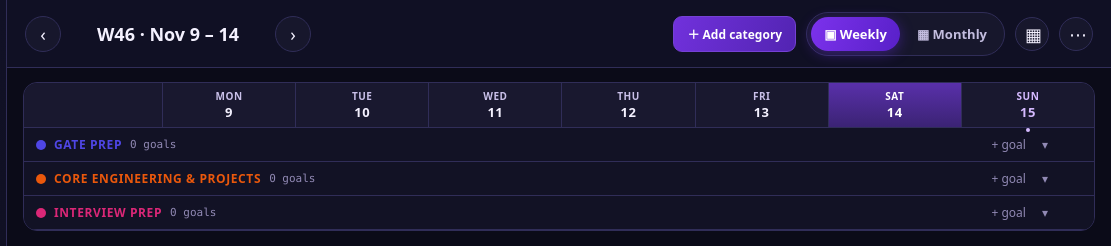
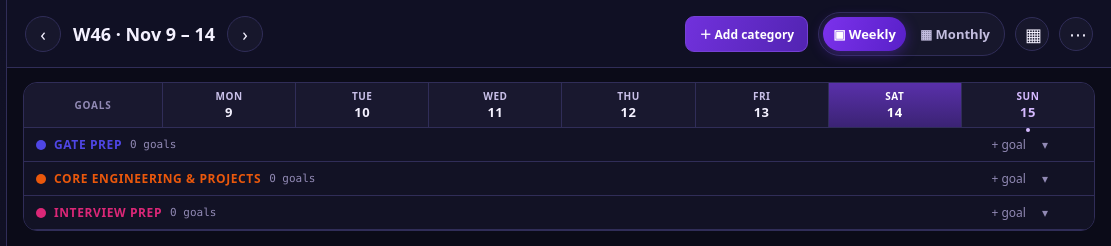
Before and after one commit to simplyjaga/goaltracker, a plain HTML site: page index.html in a window 1280 px wide. Shown: the top 246 px of the page, 169-1280 px from the left. Drawn offline with nearby package versions, Linux system fonts and the light colour scheme.

Commit message:
Fix topbar squeeze and goals column labelling
- Topbar items now shrink instead of overflowing: no more horizontal
  scrollbar pushing the calendar/menu icons out; week label truncates
  with ellipsis, tabs compress
- First header cell now shows GOALS as the column name
- Goal label title constrained with min-width:0 so it wraps inside
  the column instead of crossing the cell boundary

Generated with [Devin](https://devin.ai)

Co-Authored-By: Devin <158243242+devin-ai-integration[bot]@users.noreply.github.com>

```diff
--- a/index.html
+++ b/index.html
@@ -445,11 +445,18 @@ body{background:var(--bg);color:var(--text);font-size:14px}.wrap{min-width:0;min
 
 /* --- fixes: Today button, goal picker, text overflow, row separation --- */
 .topbar .gbtn[data-action="today"]{width:auto;height:36px;border-radius:18px;padding:0 14px;font-size:13px;font-weight:600;flex-shrink:0}
-.topbar{flex-wrap:nowrap;overflow-x:auto}
+.topbar{min-width:0;overflow:visible}
+.topbar .switcher{min-width:0;flex-shrink:1}
+.topbar .wlabel{min-width:0;white-space:nowrap;overflow:hidden;text-overflow:ellipsis}
+.view-tabs{flex-shrink:1;min-width:0}
+.view-tabs button{padding:8px 10px;white-space:nowrap}
+.topbar .primary-action{flex-shrink:0}
 .goalpick{left:0;right:auto;bottom:calc(100% + 4px);min-width:210px;max-width:min(320px,80vw);max-height:280px;overflow-y:auto;z-index:60}
 .goalpick button{overflow-wrap:anywhere}
-.glabel,.gcell,.gcell .tasks,.task,.task .tmain,.tp-cols>div,.corow .ct,.grow{min-width:0}
+.glabel,.glabel .gt,.gcell,.gcell .tasks,.task,.task .tmain,.tp-cols>div,.corow .ct,.grow{min-width:0}
 .glabel .gtname,.glabel .gsub,.task .txt,.tp-goal,.corow .ct,.hmname,.hname{overflow-wrap:anywhere}
+.glabel .gtname{min-width:0}
+.ghead .gh:first-child{display:flex;align-items:center;justify-content:center;font-size:10px;letter-spacing:.08em;text-transform:uppercase;color:var(--muted);cursor:default}
 .month-task{overflow:hidden;text-overflow:ellipsis;white-space:nowrap}
 /* one cohesive board: slim day header, goal rows share the card */
 .gboard{background:var(--card);border:1px solid var(--border);border-radius:14px;overflow:hidden;display:block}
@@ -1160,7 +1167,7 @@ function renderGoalsMain(curMonth, today) {
     .join('');
   return `<main>
     <div class="gboard">
-      <div class="ghead"><span class="gh"></span>${days7.map((d) =>
+      <div class="ghead"><span class="gh">Goals</span>${days7.map((d) =>
         `<button class="gh ${d === today ? 'today' : ''} ${d === curDay ? 'sel' : ''}" data-action="day-select" data-date="${d}">
           ${WD[parseISO(d).getDay()].toUpperCase()}<b>${parseISO(d).getDate()}</b>${d === today ? '<span class="gtdot"></span>' : ''}
         </button>`).join('')}
```
